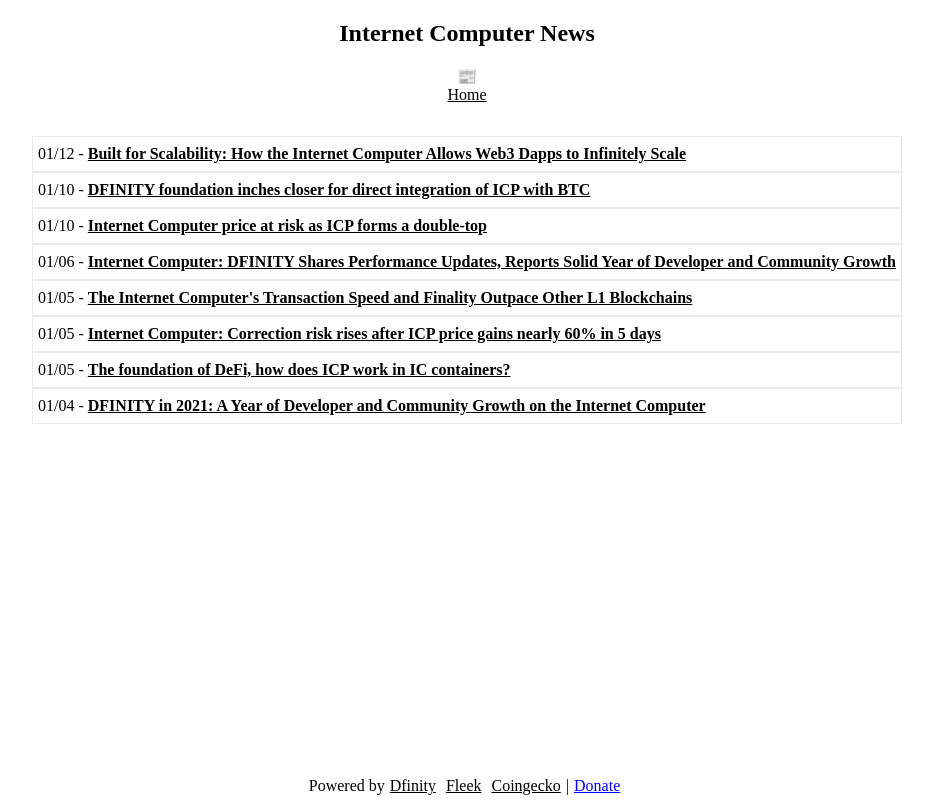
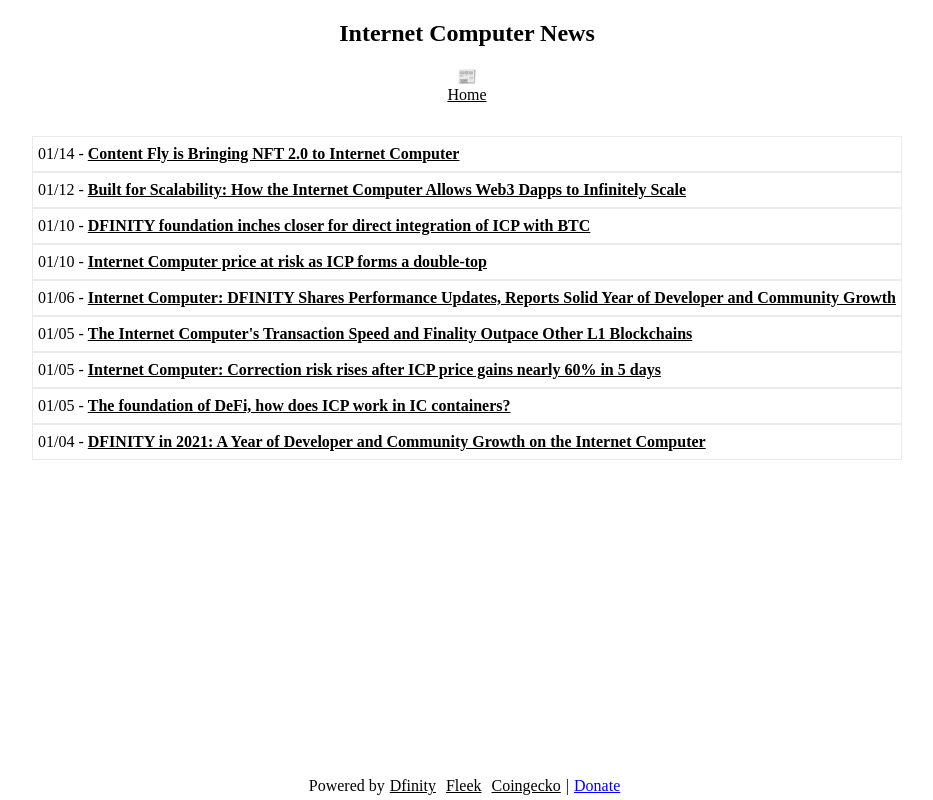
Before and after one commit to rjlucasm/ictoday, a Next.js app: page /news/2022 in a window 1280 px wide. Shown: the whole page, without its empty margins (173-1106 px from the left). Built offline with nearby package versions, Linux system fonts and the light colour scheme.

Commit message:
News 01/14

```diff
--- a/pages/news/2022.js
+++ b/pages/news/2022.js
@@ -17,6 +17,9 @@ export default function News22() {
             <Link href="/"><a style={{ color: 'inherit' }}>Home</a></Link>
 
             <div className="pagesgrid">
+            <div className="pagescard">01/14 -&nbsp;
+                <a href="https://medium.com/contentfly-app-blog/content-fly-bringing-nft-2-0-to-internet-computer-acb7b12a7ca2" target="_blank" rel="noopener noreferrer">Content Fly is Bringing NFT 2.0 to Internet Computer</a>
+            </div>
             <div className="pagescard">01/12 -&nbsp;
                 <a href="https://medium.com/dfinity/built-for-scalability-how-the-internet-computer-allows-web3-dapps-to-infinitely-scale-35bbe4253318" target="_blank" rel="noopener noreferrer">Built for Scalability: How the Internet Computer Allows Web3 Dapps to Infinitely Scale</a>
             </div>
```
